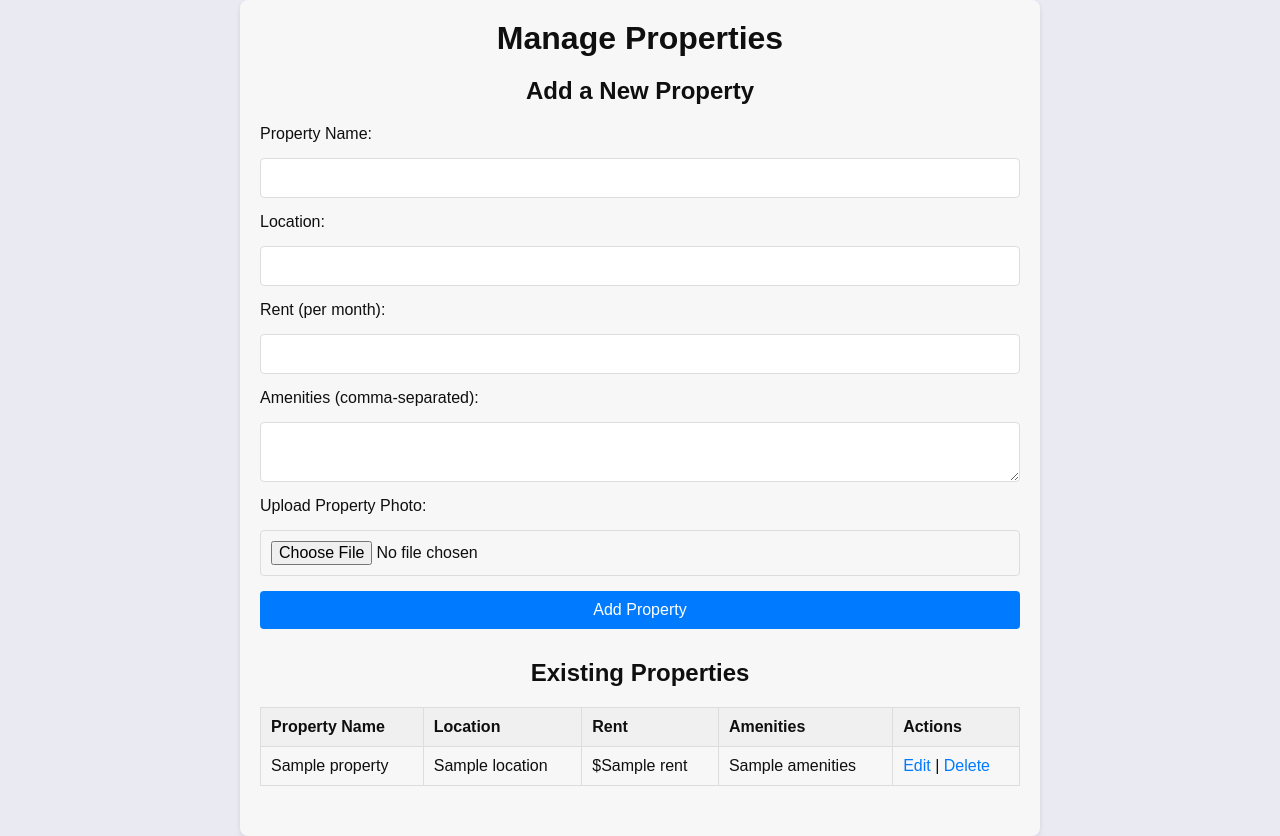
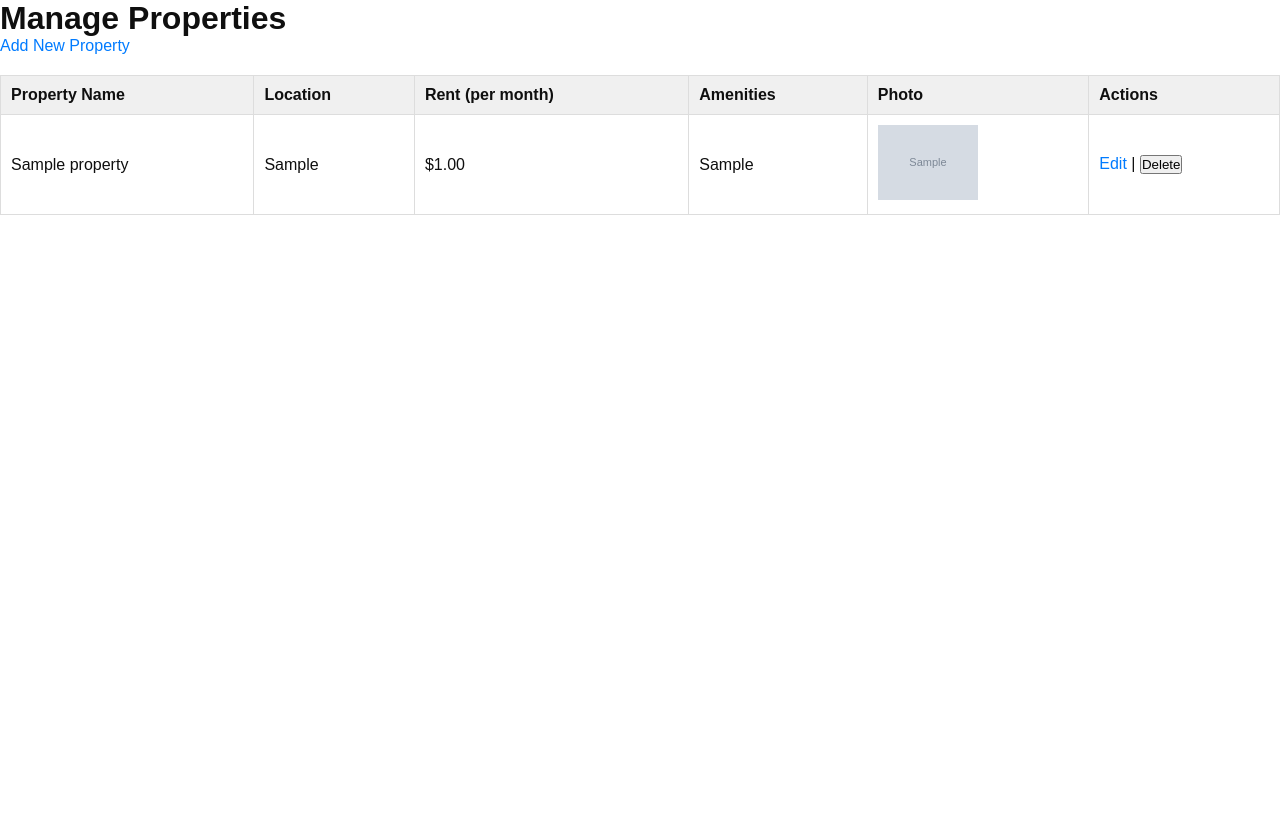
Before and after one commit to Mercy105/rental-house-management001, a Flask app: template templates/property_management.html in a window 1280 px wide. After the commit the page ends 215 px from the top, so only its background shows below. Run offline with Flask 3, Linux system fonts and the light colour scheme; tables that the repository leaves empty hold one stand-in row (values such as "Sample post"); the template is opened without the code that fills it: values that come from a table or form of the project are taken from there, most other values are stand-ins (such as "Sample title", 1, 10 or a date in 2020); grey boxes marked "Sample" are stand-in pictures; parts of the project's set-up code (start-up, migrations or seed data) failed here and were passed over.

Commit message:
more files

```diff
--- a/app.py
+++ b/app.py
@@ -1,13 +1,14 @@
 from flask import Flask, render_template, url_for, request, redirect
+from models import db, Property, Tenant, RentPayment, MaintenanceRequest
 from werkzeug.utils import secure_filename
 import os
 
 app = Flask(__name__)
-
+app.config['SQLALCHEMY_DATABASE_URI'] = 'sqlite:///rental_management.db'
+app.config['SQLALCHEMY_TRACK_MODIFICATIONS'] = False
 app.config['UPLOAD_FOLDER'] = 'static/uploads/'  # Directory to store uploaded images
 
-# Sample in-memory database for demonstration purposes
-properties = []
+db.init_app(app)
 
 @app.route('/')
 def landing():
@@ -40,12 +41,19 @@
     return redirect(url_for('payment_history'))
 
 # Route to manage properties
-@app.route('/manage_properties')
-def manage_properties():
+@app.route('/property_management')
+def property_management():
+    # Retrieve all properties from the database
+    properties = Property.query.all()
     return render_template('property_management.html', properties=properties)
 
+# Add property page
+@app.route('/add_property_page')
+def add_property_page():
+    return render_template('add_property.html')
+
 # Route to add a property
-@app.route('/add_property', methods=['GET'])
+@app.route('/add_property', methods=['POST'])
 def add_property():
     property_name = request.form.get('name')
     location = request.form.get('location')
@@ -60,32 +68,54 @@
     else:
         photo_filename = None
 
-    # Add the new property to the properties list
-    properties.append({
-        'id': len(properties) + 1,
-        'name': property_name,
-        'location': location,
-        'rent': rent,
-        'amenities': amenities,
-        'photo_path': photo_filename
-    })
+    # Create a new Property object and add it to the database
+    new_property = Property(
+        name=property_name,
+        location=location,
+        rent=rent,
+        amenities=amenities,
+        photo_path=photo_filename
+    )
+    db.session.add(new_property)
+    db.session.commit()
 
-    return redirect(url_for('add_property'))
+    # redirect to manage properties page after adding
+    return redirect(url_for('manage_properties'))
 
-# Route to edit a property (placeholder for demo purposes)
-@app.route('/edit_property/<int:property_id>')
+# Route to edit a property
+@app.route('/edit_property/<int:property_id>', methods=['GET', 'POST'])
 def edit_property(property_id):
-    # Implement logic to edit the property
-    return f"Edit property with ID {property_id}"
+    # Retrieve the property to be edited
+    property_to_edit = Property.query.get_or_404(property_id)
+
+    if request.method == 'POST':
+        # Update the property details from the form
+        property_to_edit.name = request.form['name']
+        property_to_edit.location = request.form['location']
+        property_to_edit.rent = request.form['rent']
+        property_to_edit.amenities = request.form['amenities']
+
+        # Update the photo if a new one is uploaded
+        if request.files['photo']:
+            photo = request.files['photo']
+            photo_filename = secure_filename(photo.filename)
+            photo.save(os.path.join(app.config['UPLOAD_FOLDER'], photo_filename))
+            property_to_edit.photo_path = photo_filename
+
+        # Commit changes to the database
+        db.session.commit()
+        return redirect(url_for('manage_properties'))
+
+    return render_template('edit_property.html', property=property_to_edit)
 
 # Route to delete a property
-@app.route('/delete_property/<int:property_id>')
+@app.route('/delete_property/<int:property_id>', methods=['POST'])
 def delete_property(property_id):
-    global properties
-    # Filter out the property to delete
-    properties = [prop for prop in properties if prop['id'] != property_id]
+    # Find the property to delete and remove it from the database
+    property_to_delete = Property.query.get_or_404(property_id)
+    db.session.delete(property_to_delete)
+    db.session.commit()
     return redirect(url_for('manage_properties'))
-
 
 if __name__ == '__main__':
     app.run(debug=True)
--- a/static/css/styles.css
+++ b/static/css/styles.css
@@ -9,8 +9,8 @@
 body {
     font-family: 'Arial', sans-serif;
     color: #0f0f0f;
-    background-color: #eaeaf3;
-    overflow-x: hidden;
+    background-repeat:no-repeat;
+    background-size:100%;
 }
 
 /* Header Navigation */
@@ -145,7 +145,7 @@
 }
 
 .graphic img {
-    width: 400px;
+    width: 500px;
     height: auto;
 }
 
--- a/templates/landing.html
+++ b/templates/landing.html
@@ -4,6 +4,9 @@
     <meta charset="UTF-8">
     <meta name="viewport" content="width=device-width, initial-scale=1.0">
     <title>SmartRentals</title>
+    <div class="background-image">
+        <img src="{{ url_for('static', filename='images/Screenshot (41).png') }}">
+    </div>
     <link rel="stylesheet" href="{{ url_for('static', filename='css/styles.css') }}">
 </head>
 
@@ -27,9 +30,6 @@
                 <p>Request a demo to setup your account and sign up.</p>
                 <a href="{{ url_for('dashboard') }}" class="request-demo">Request Demo</a>
             </div>
-            <div class="graphic">
-                <img src="{{ url_for('static', filename='images/Screenshot (41).png') }}">
-            </div>
         </div>
     </main>
 </body>
--- a/templates/property_management.html
+++ b/templates/property_management.html
@@ -7,42 +7,23 @@
     <link rel="stylesheet" href="{{ url_for('static', filename='css/styles.css') }}">
 </head>
 <body>
-    <div class="manage-properties-container">
+    <div class="property-management-container">
         <h1>Manage Properties</h1>
 
-        <!-- Form to Add New Property -->
-        <div class="add-property-form">
-            <h2>Add a New Property</h2>
-            <form action="{{ url_for('add_property') }}" method="POST" enctype="multipart/form-data">
-                <label for="name">Property Name:</label>
-                <input type="text" id="name" name="name" required>
-
-                <label for="location">Location:</label>
-                <input type="text" id="location" name="location" required>
-
-                <label for="rent">Rent (per month):</label>
-                <input type="number" id="rent" name="rent" step="0.01" required>
-
-                <label for="amenities">Amenities (comma-separated):</label>
-                <textarea id="amenities" name="amenities" required></textarea>
-
-                <label for="photo">Upload Property Photo:</label>
-                <input type="file" id="photo" name="photo" accept="image/*" required>
-
-                <button type="submit">Add Property</button>
-            </form>
+        <!-- Add Property Button -->
+        <div style="margin-bottom: 20px;">
+            <a href="{{ url_for('add_property_page') }}" class="btn">Add New Property</a>
         </div>
 
-        <!-- List of Existing Properties -->
-        <div class="existing-properties">
-            <h2>Existing Properties</h2>
+        <!-- Display All Properties -->
         <table>
             <thead>
                 <tr>
                     <th>Property Name</th>
                     <th>Location</th>
-                        <th>Rent</th>
+                    <th>Rent (per month)</th>
                     <th>Amenities</th>
+                    <th>Photo</th>
                     <th>Actions</th>
                 </tr>
             </thead>
@@ -54,14 +35,23 @@
                     <td>${{ property.rent }}</td>
                     <td>{{ property.amenities }}</td>
                     <td>
+                        {% if property.photo_path %}
+                        <img src="{{ url_for('static', filename='uploads/' + property.photo_path) }}" alt="Property Photo" width="100">
+                        {% else %}
+                        No Photo
+                        {% endif %}
+                    </td>
+                    <td>
+                        <!-- Edit and Delete buttons -->
                         <a href="{{ url_for('edit_property', property_id=property.id) }}">Edit</a> |
-                            <a href="{{ url_for('delete_property', property_id=property.id) }}" onclick="return confirm('Are you sure you want to delete this property?');">Delete</a>
+                        <form action="{{ url_for('delete_property', property_id=property.id) }}" method="POST" style="display:inline;">
+                            <button type="submit" onclick="return confirm('Are you sure you want to delete this property?');">Delete</button>
+                        </form>
                     </td>
                 </tr>
                 {% endfor %}
             </tbody>
         </table>
     </div>
-    </div>
 </body>
 </html>
```
Also changed, not shown: models.py (added, +76 -0 lines), templates/add_property.html (deleted, +0 -34 lines), templates/landlord_dashboard.html (+1 -7 lines). Lines whose indentation alone changed are shown as unchanged.
